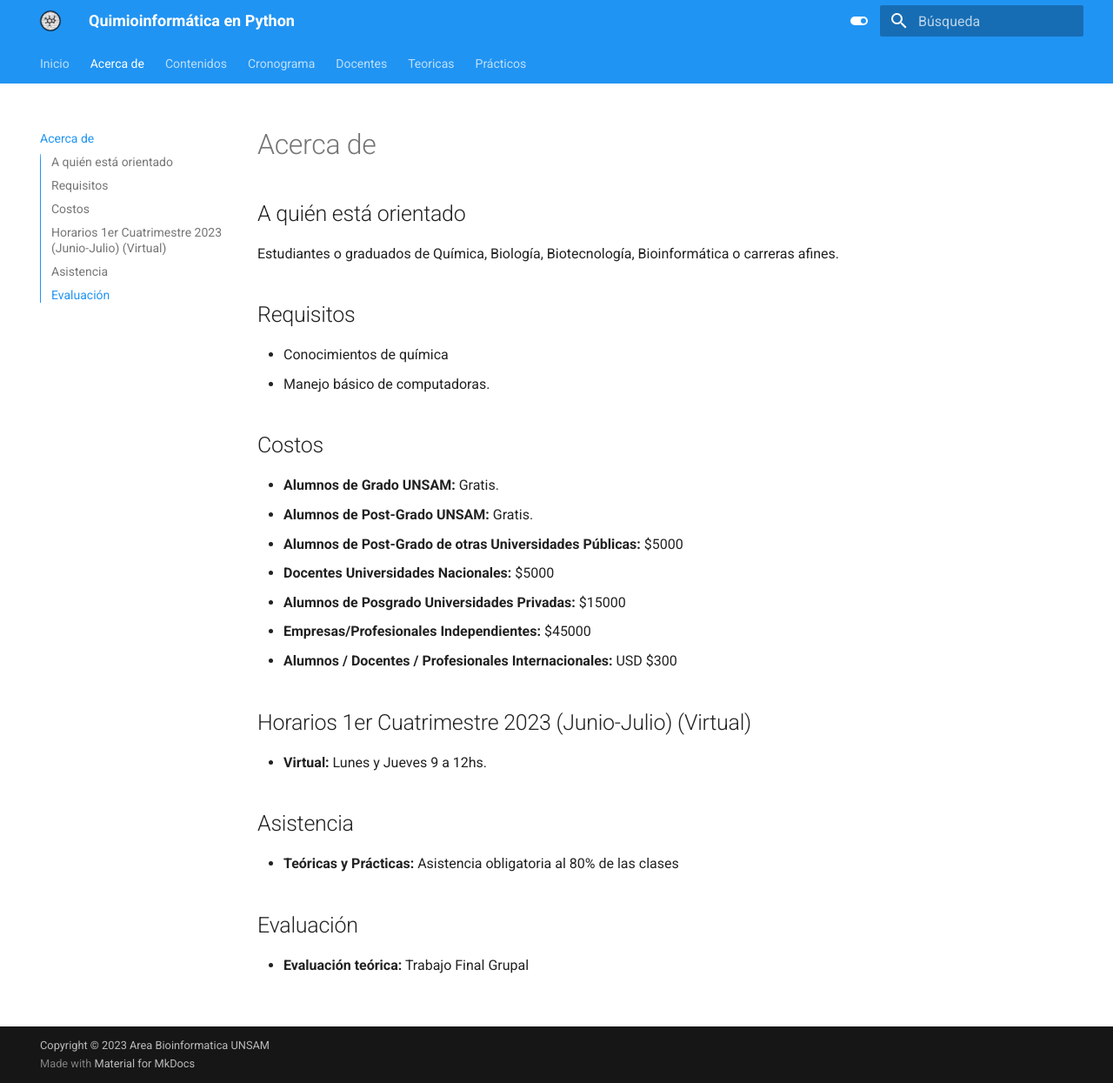
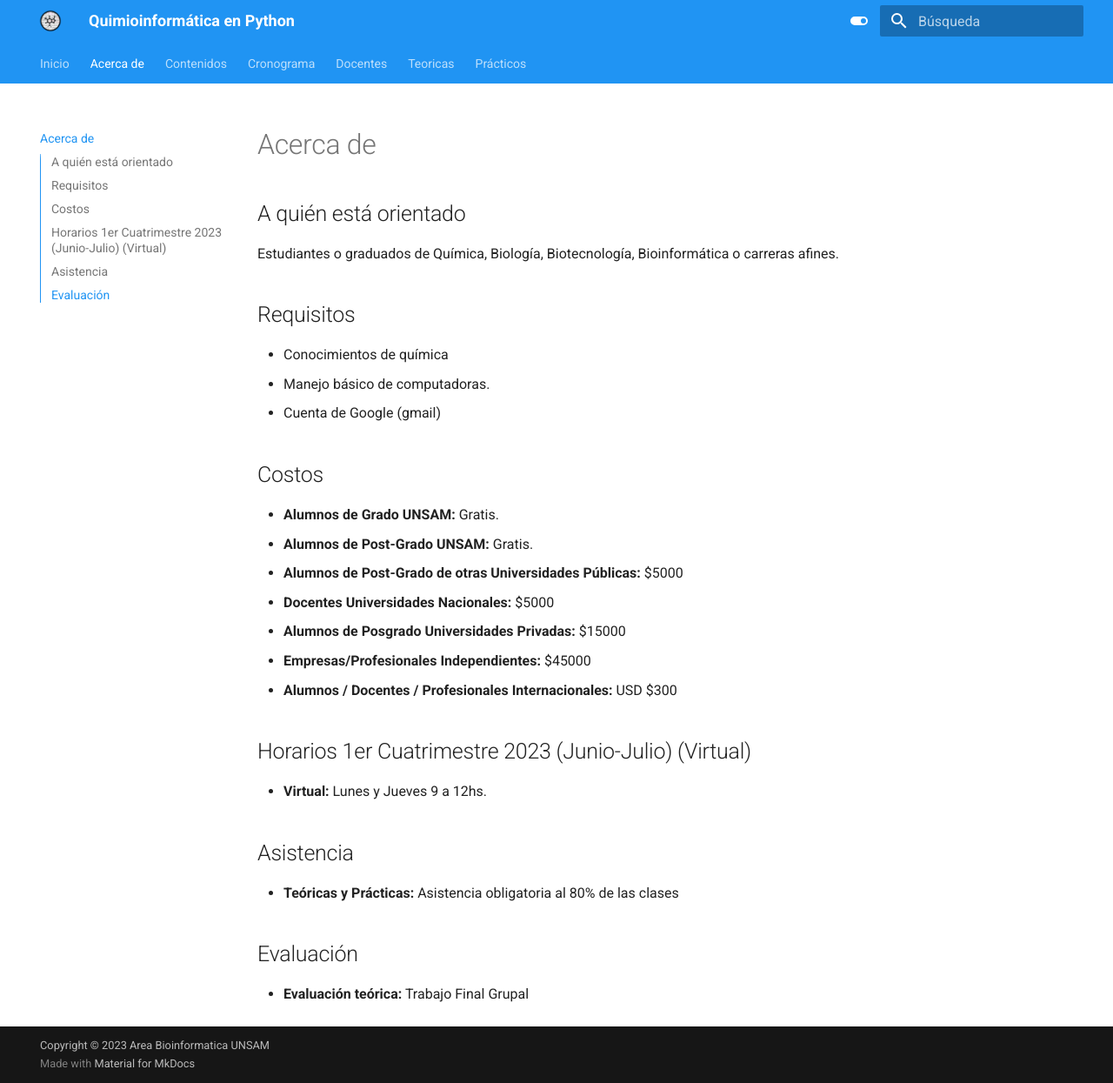
Before and after one commit to bioinformatica-iib/quimioinformatica, an MkDocs documentation site: the page built from docs/acerca.md, in a window 1280 px wide and 1245 px high. Shown: the whole window at 87% size. Built offline with MkDocs 1.6.1 and Material for MkDocs 9.7.7, drawn with Linux system fonts in a browser that asks for light colours; comment, search, counter and statistics services are not loaded.

Commit message:
agrego cuenta google

```diff
--- a/docs/acerca.md
+++ b/docs/acerca.md
@@ -23,6 +23,7 @@ Estudiantes o graduados de Química, Biología, Biotecnología, Bioinformática
 
 * Conocimientos de química
 * Manejo básico de computadoras.
+* Cuenta de Google (gmail)
 
 ## Costos
 
```
